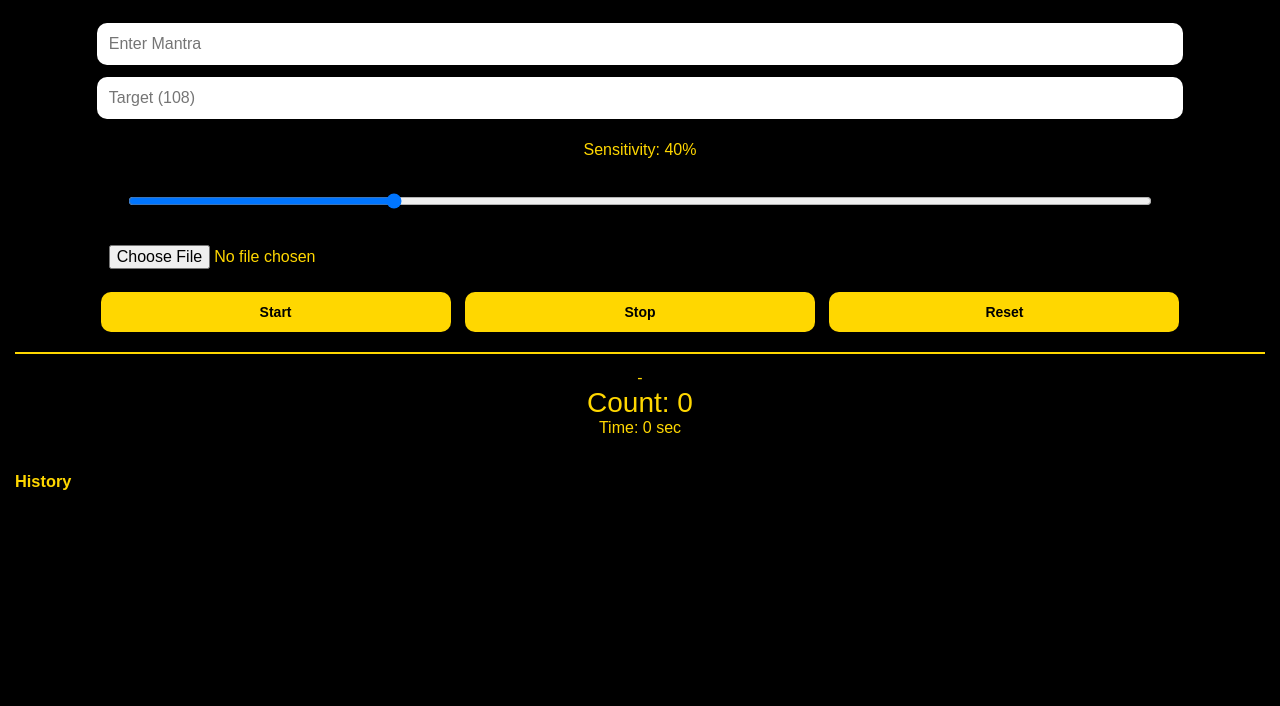
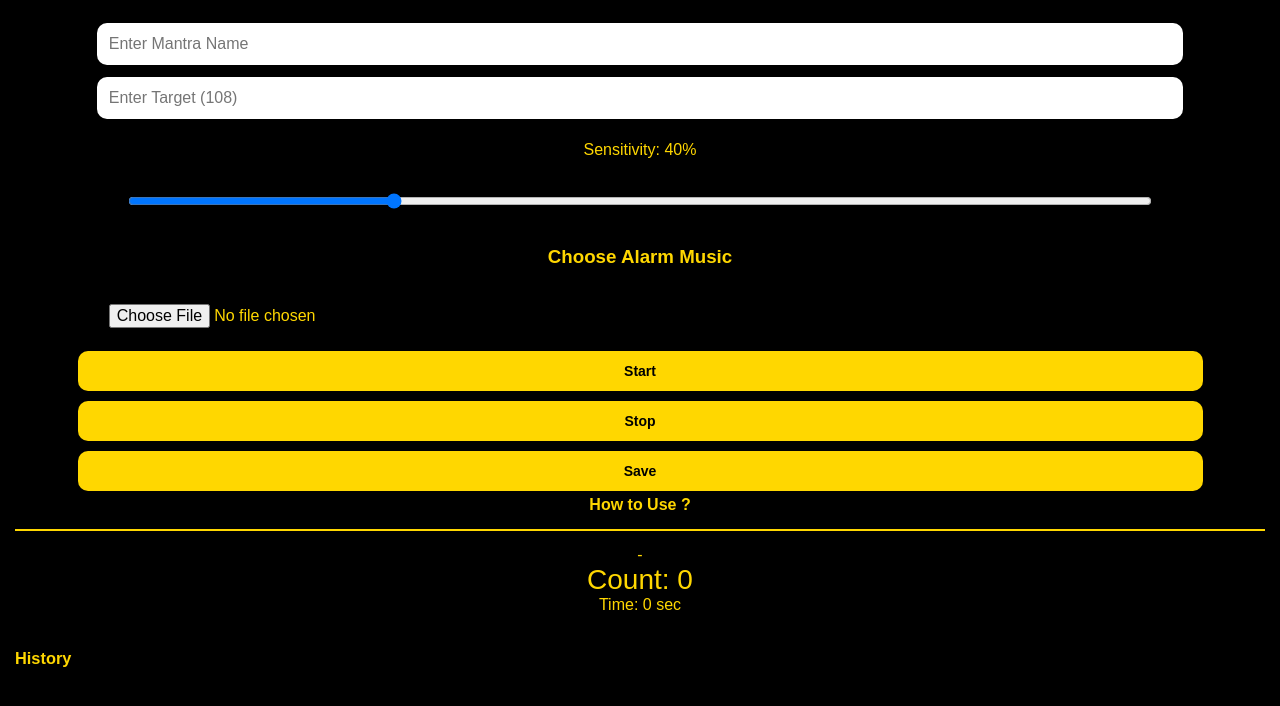
Before and after one commit to nabhadass797/Mantra-Voice-Counter, a plain HTML site: page index.html in a window 1280 px wide. Shown: the part 66-772 px from the top of the page. Drawn offline with Linux system fonts and the light colour scheme.

Commit message:
add html

```diff
--- a/index.html
+++ b/index.html
@@ -25,7 +25,7 @@ input {
 }
 
 button {
-  width: 28%;
+  width: 90%;
   padding: 12px;
   margin: 5px;
   border-radius: 10px;
@@ -62,21 +62,26 @@ button {
 
 <h2>Mantra Counter</h2>
 
-<input type="text" id="mantra" placeholder="Enter Mantra">
-<input type="number" id="target" placeholder="Target (108)">
+<input type="text" id="mantra" placeholder="Enter Mantra Name">
+<input type="number" id="target" placeholder="Enter Target (108)">
 
 <p>Sensitivity: <span id="sensValue">40%</span></p>
 <input type="range" id="sensitivity" min="20" max="100" value="40" class="slider"
 oninput="updateSensitivity(this.value)">
-
+  <br>
+<h3 style="color: #FFD700;">Choose Alarm Music</h3>
 <input type="file" id="alarmFile" accept="audio/*">
 
 <br>
 
 <button onclick="start()">Start</button>
 <button onclick="stop()">Stop</button>
-<button onclick="reset()">Reset</button>
-
+<button onclick="reset()">Save</button>
+<br>
+  <a href="https://gurunabhadasshistory.blogspot.com/p/blog-page.html" style="color:#FFD700; text-decoration:none; font-weight:bold;">
+  How to Use ?
+  </a>
+  <br>
 <div class="box">
   <div id="showMantra">-</div>
   <div class="big">Count: <span id="count">0</span></div>
```
